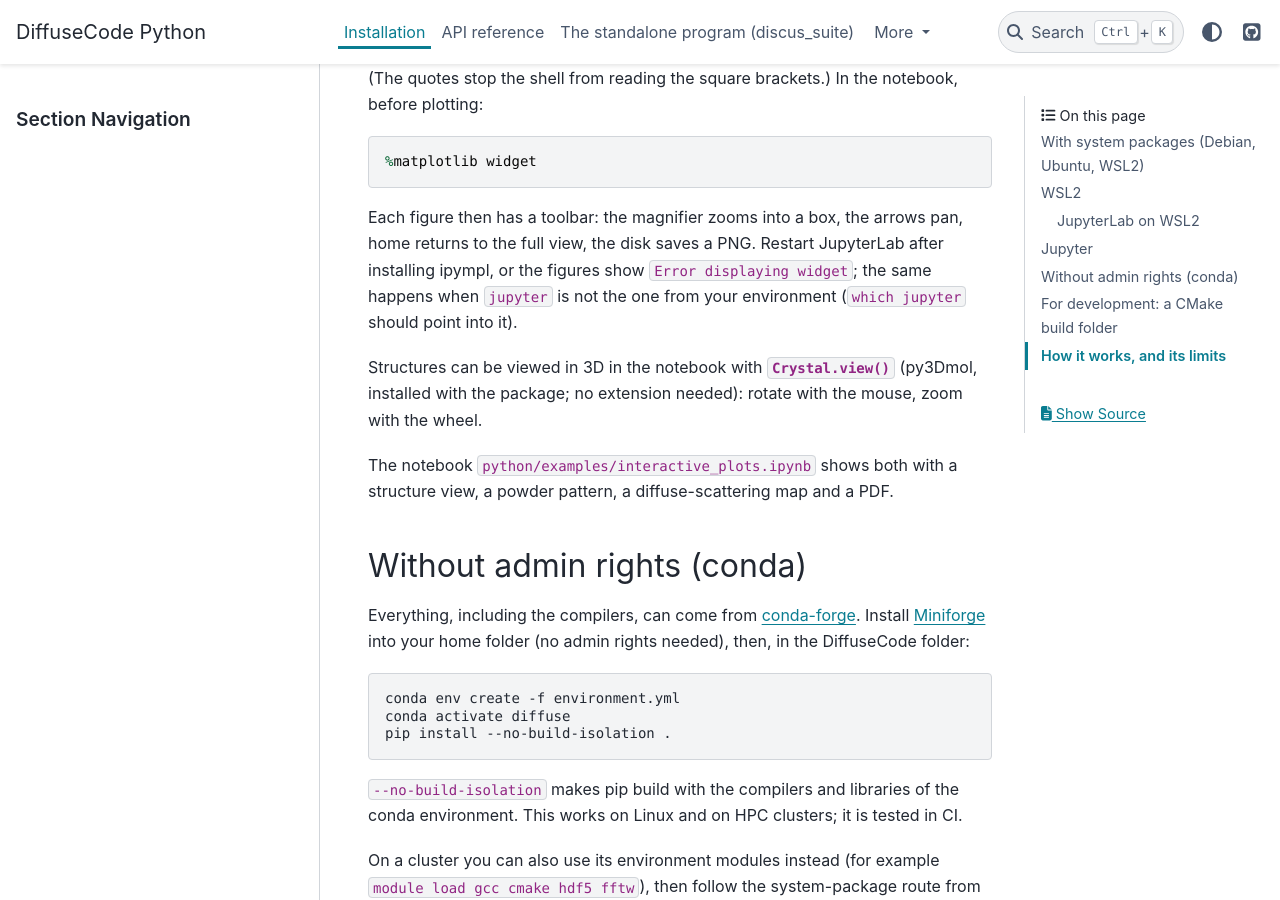
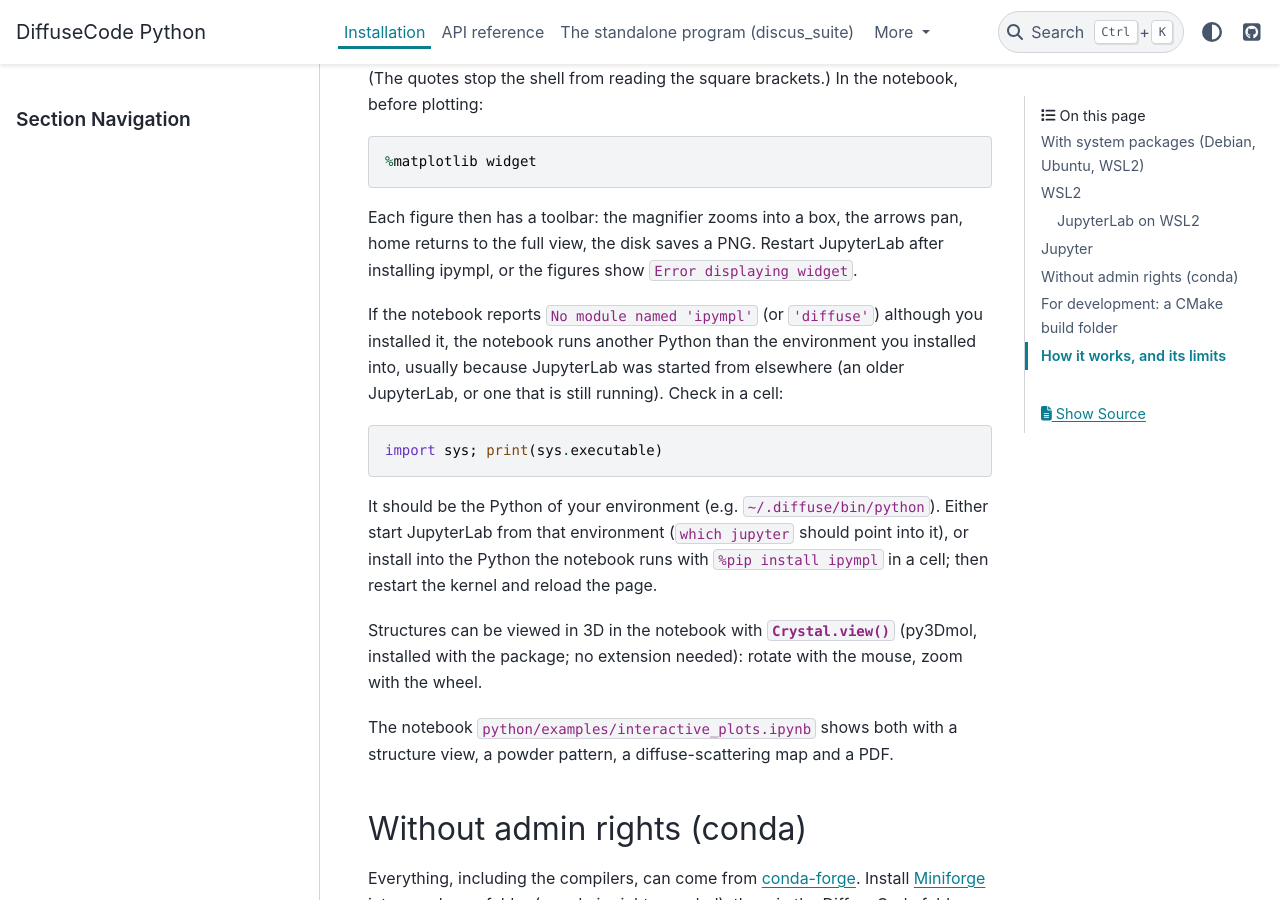
Before and after one commit to tproffen/DiffuseCode, a Sphinx documentation site: the page built from docs/install.md, in a window 1280 px wide and 900 px high, scrolled down 3031 px. Built offline with Sphinx 7.4.7 and the PyData theme 0.15.4, drawn with Linux system fonts in a browser that asks for light colours; pages that are not in the unit, such as notebooks, are missing from menus; the version number is read from the project's files by our own code.

Commit message:
Jupyter: clear message when the notebook's Python lacks ipympl
Checked as a new user would: fresh venv, pip install ".[jupyter]",
jupyter from that venv, the example notebook executed: ipympl 0.10.0 and
JupyterLab 4.6.6 installed, kernel is the venv's Python, plots are
interactive widgets. A ModuleNotFoundError for ipympl therefore means
the notebook runs another Python (JupyterLab started from elsewhere).

- Example notebook: first cell (tagged jupyter-only) checks for ipympl
  and, if missing, names the Python the notebook runs and the fixes
  (%pip install ipympl, or start JupyterLab from the environment).
- Install docs: how to check sys.executable and fix it.
- test_example_notebook skips cells tagged jupyter-only.

Co-Authored-By: Claude Opus 5.5 <noreply@anthropic.com>
Claude-Session: https://claude.ai/code/session_018Yw8KkfPLawp8Po4f5Bc9v

````diff
--- a/docs/install.md
+++ b/docs/install.md
@@ -132,9 +132,21 @@ notebook, before plotting:
 
 Each figure then has a toolbar: the magnifier zooms into a box, the arrows
 pan, home returns to the full view, the disk saves a PNG. Restart JupyterLab
-after installing ipympl, or the figures show `Error displaying widget`; the
-same happens when `jupyter` is not the one from your environment
-(`which jupyter` should point into it).
+after installing ipympl, or the figures show `Error displaying widget`.
+
+If the notebook reports `No module named 'ipympl'` (or `'diffuse'`) although
+you installed it, the notebook runs another Python than the environment you
+installed into, usually because JupyterLab was started from elsewhere (an
+older JupyterLab, or one that is still running). Check in a cell:
+
+```python
+import sys; print(sys.executable)
+```
+
+It should be the Python of your environment (e.g. `~/.diffuse/bin/python`).
+Either start JupyterLab from that environment (`which jupyter` should point
+into it), or install into the Python the notebook runs with `%pip install
+ipympl` in a cell; then restart the kernel and reload the page.
 
 Structures can be viewed in 3D in the notebook with
 {meth}`Crystal.view() <diffuse.Crystal.view>` (py3Dmol, installed with the
````
Also changed, not shown: 2 other files.
